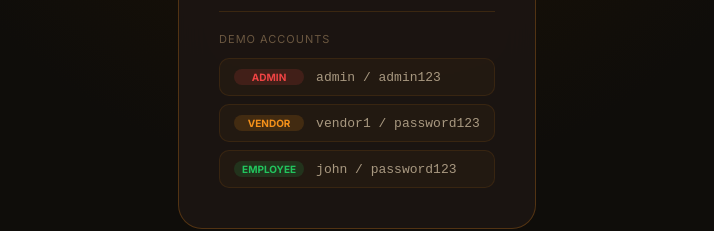
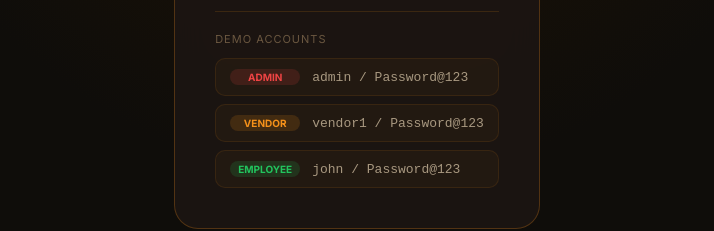
Before and after one commit to dipak4200/officebites, an Angular app in the folder frontend/: page /auth/login in a window 1280 px wide. Shown: the part 584-815 px from the top of the page, without its empty margins (283-997 px from the left). Built offline with nearby package versions, Linux system fonts and the light colour scheme.

Commit message:
fix: update demo account passwords to Password@123 to match validation rules

```diff
--- a/frontend/src/app/features/auth/login/login.component.ts
+++ b/frontend/src/app/features/auth/login/login.component.ts
@@ -59,17 +59,17 @@ import { AuthService } from '../../../core/services/auth.service';
       <div class="demo-accounts">
         <p class="demo-title">Demo Accounts</p>
         <div class="demo-grid">
-          <div class="demo-item" (click)="fill('admin','admin123')">
+          <div class="demo-item" (click)="fill('admin','Password@123')">
             <span class="demo-role admin">ADMIN</span>
-            <code>admin / admin123</code>
+            <code>admin / Password&#64;123</code>
           </div>
-          <div class="demo-item" (click)="fill('vendor1','password123')">
+          <div class="demo-item" (click)="fill('vendor1','Password@123')">
             <span class="demo-role vendor">VENDOR</span>
-            <code>vendor1 / password123</code>
+            <code>vendor1 / Password&#64;123</code>
           </div>
-          <div class="demo-item" (click)="fill('john','password123')">
+          <div class="demo-item" (click)="fill('john','Password@123')">
             <span class="demo-role employee">EMPLOYEE</span>
-            <code>john / password123</code>
+            <code>john / Password&#64;123</code>
           </div>
         </div>
       </div>
```
